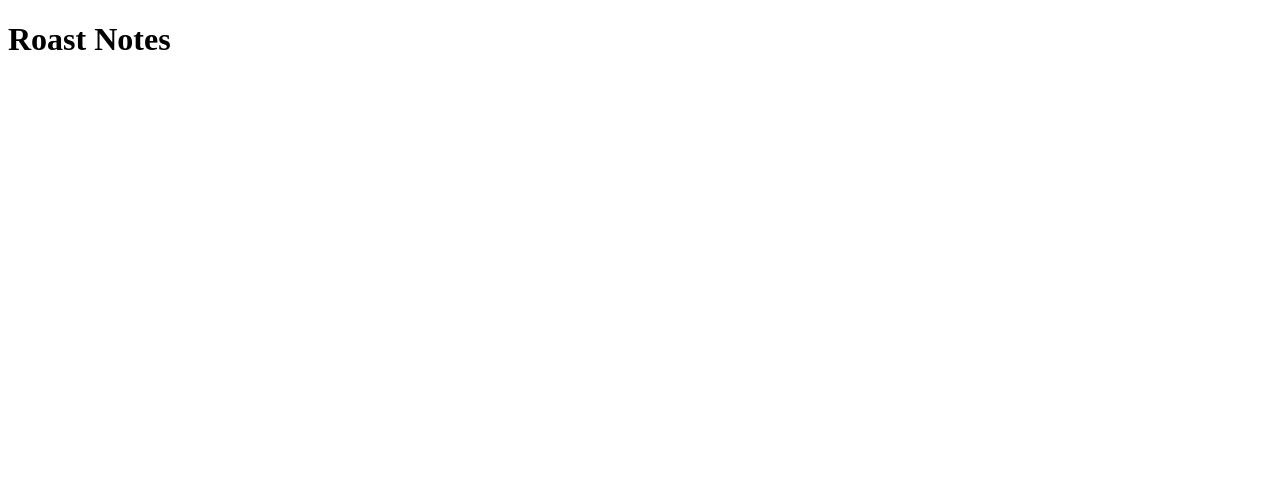
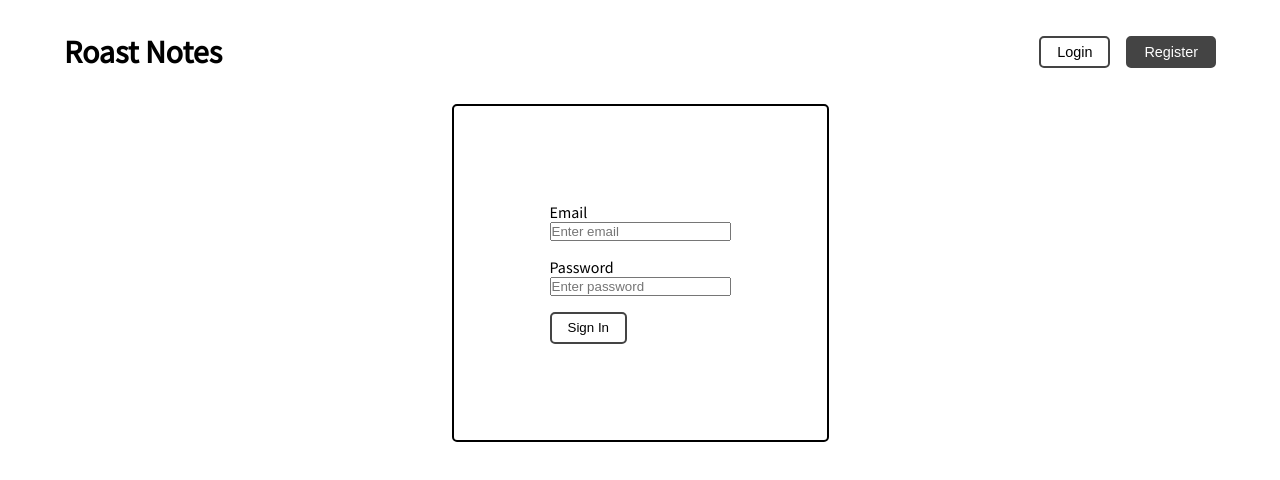
Before and after one commit to brandensherman/roast-notes, a React (Create React App) app in the folder frontend/: page / in a window 1280 px wide. Shown: the top 480 px of the page. Built offline with nearby package versions, Linux system fonts and the light colour scheme.

Commit message:
feat(frontend): added header, login, register components

```diff
--- a/frontend/src/App.js
+++ b/frontend/src/App.js
@@ -1,8 +1,17 @@
+import React from 'react';
+import { BrowserRouter as Router, Route } from 'react-router-dom';
+import Header from './components/Header';
+import HomeScreen from './screens/HomeScreen';
+
 function App() {
   return (
-    <div className='App'>
-      <h1>Roast Notes</h1>
-    </div>
+    <Router>
+      <Header />
+
+      <div>
+        <Route exact path='/' component={HomeScreen} />
+      </div>
+    </Router>
   );
 }
 
--- /dev/null
+++ b/frontend/src/components/Header.js
@@ -0,0 +1,16 @@
+import React from 'react';
+
+const Header = () => {
+  return (
+    <nav className='container'>
+      <h1 className='logo'>Roast Notes</h1>
+
+      <div className='nav-buttons'>
+        <button className='btn btn-nav btn-login'>Login</button>
+        <button className='btn btn-nav btn-register'>Register</button>
+      </div>
+    </nav>
+  );
+};
+
+export default Header;
--- /dev/null
+++ b/frontend/src/components/Login.js
@@ -0,0 +1,43 @@
+import React, { useState, useEffect } from 'react';
+
+const Login = () => {
+  const [email, setEmail] = useState('');
+  const [password, setPassword] = useState('');
+
+  const handleSubmit = (e) => {
+    e.preventDefault();
+  };
+
+  return (
+    <div className='form-container'>
+      <form onSubmit={handleSubmit}>
+        <div className='form-item'>
+          <label htmlFor='email'>Email</label>
+          <input
+            type='text'
+            name='email'
+            placeholder='Enter email'
+            value={email}
+            onChange={(e) => setEmail(e.target.value)}
+          />
+        </div>
+        <div className='form-item'>
+          <label htmlFor='password'>Password</label>
+          <input
+            type='text'
+            name='password'
+            placeholder='Enter password'
+            value={password}
+            onChange={(e) => setPassword(e.target.value)}
+          />
+        </div>
+
+        <button className='btn btn-submit' type='submit'>
+          Sign In
+        </button>
+      </form>
+    </div>
+  );
+};
+
+export default Login;
--- /dev/null
+++ b/frontend/src/components/Register.js
@@ -0,0 +1,65 @@
+import React, { useState, useEffect } from 'react';
+
+const Register = () => {
+  const [name, setName] = useState('');
+  const [email, setEmail] = useState('');
+  const [password, setPassword] = useState('');
+  const [confirmPassword, setConfirmPassword] = useState('');
+
+  const handleSubmit = (e) => {
+    e.preventDefault();
+  };
+
+  return (
+    <div className='form-container'>
+      <form onSubmit={handleSubmit}>
+        <div className='form-item'>
+          <label htmlFor='name'>Name</label>
+          <input
+            type='text'
+            name='name'
+            placeholder='Enter name'
+            value={name}
+            onChange={(e) => setName(e.target.value)}
+          />
+        </div>
+        <div className='form-item'>
+          <label htmlFor='email'>Email</label>
+          <input
+            type='email'
+            name='email'
+            placeholder='Enter email'
+            value={email}
+            onChange={(e) => setEmail(e.target.value)}
+          />
+        </div>
+        <div className='form-item'>
+          <label htmlFor='password'>Password</label>
+          <input
+            type='password'
+            name='password'
+            placeholder='Enter password'
+            value={password}
+            onChange={(e) => setPassword(e.target.value)}
+          />
+        </div>
+        <div className='form-item'>
+          <label htmlFor='confirmPassword'>Confirm Password</label>
+          <input
+            type='password'
+            name='confirmPassword'
+            placeholder='Confirm password'
+            value={password}
+            onChange={(e) => setConfirmPassword(e.target.value)}
+          />
+        </div>
+
+        <button className='btn btn-submit' type='submit'>
+          Sign In
+        </button>
+      </form>
+    </div>
+  );
+};
+
+export default Register;
--- a/frontend/src/index.css
+++ b/frontend/src/index.css
@@ -1,13 +1,73 @@
-body {
+@import url('https://fonts.googleapis.com/css2?family=Source+Sans+Pro&display=swap');
+
+* {
   margin: 0;
-  font-family: -apple-system, BlinkMacSystemFont, 'Segoe UI', 'Roboto', 'Oxygen',
-    'Ubuntu', 'Cantarell', 'Fira Sans', 'Droid Sans', 'Helvetica Neue',
-    sans-serif;
-  -webkit-font-smoothing: antialiased;
-  -moz-osx-font-smoothing: grayscale;
+  padding: 0;
+  box-sizing: border-box;
 }
 
-code {
-  font-family: source-code-pro, Menlo, Monaco, Consolas, 'Courier New',
-    monospace;
+body {
+  font-family: 'Source Sans Pro', sans-serif;
 }
+
+.container {
+  display: flex;
+  justify-content: space-between;
+  align-items: center;
+  padding: 0 4rem;
+  margin-top: 2rem;
+}
+
+.logo {
+  font-size: 2rem;
+}
+
+/* BUTTONS */
+.btn {
+  cursor: pointer;
+  padding: 0.4rem 1rem;
+  border-radius: 5px;
+  border: 2px solid #444;
+  background-color: #fff;
+  transition: all ease 0.3s;
+}
+
+.btn-nav {
+  font-size: 0.9rem;
+}
+
+.btn-nav:last-child {
+  margin-left: 1rem;
+}
+
+.btn-login:hover,
+.btn-submit:hover {
+  color: #fff;
+  background-color: #444;
+}
+.btn-register {
+  color: #fff;
+  background-color: #444;
+}
+.btn-register:hover {
+  color: #fff;
+  background-color: #555;
+}
+
+/* FORMS */
+.auth-container {
+  display: flex;
+  justify-content: center;
+}
+
+.form-container {
+  border: 2px solid #000;
+  border-radius: 5px;
+  padding: 6rem 6rem;
+}
+
+.form-item {
+  display: flex;
+  flex-direction: column;
+  margin-bottom: 1rem;
+}
--- a/frontend/src/index.js
+++ b/frontend/src/index.js
@@ -1,6 +1,6 @@
 import React from 'react';
 import ReactDOM from 'react-dom';
-
+import './index.css';
 import App from './App';
 import reportWebVitals from './reportWebVitals';
 
--- /dev/null
+++ b/frontend/src/screens/HomeScreen.js
@@ -0,0 +1,14 @@
+import React from 'react';
+import Login from '../components/Login';
+import Register from '../components/Register';
+
+const HomeScreen = () => {
+  return (
+    <div className='container auth-container'>
+      <Login />
+      {/* <Register /> */}
+    </div>
+  );
+};
+
+export default HomeScreen;
```
